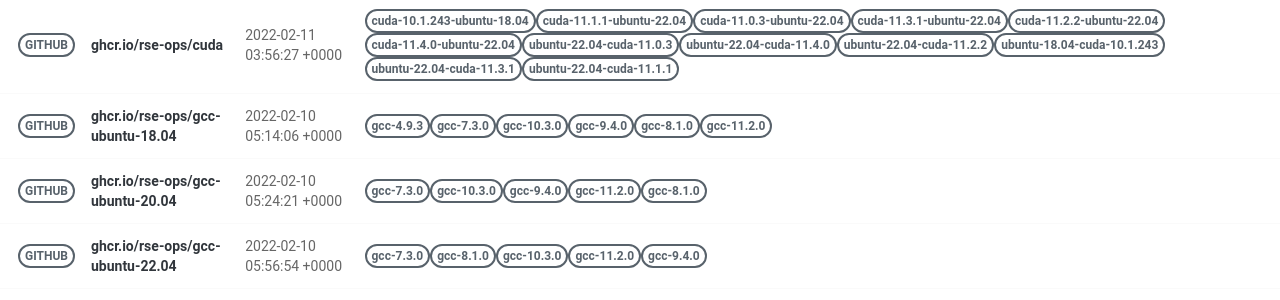
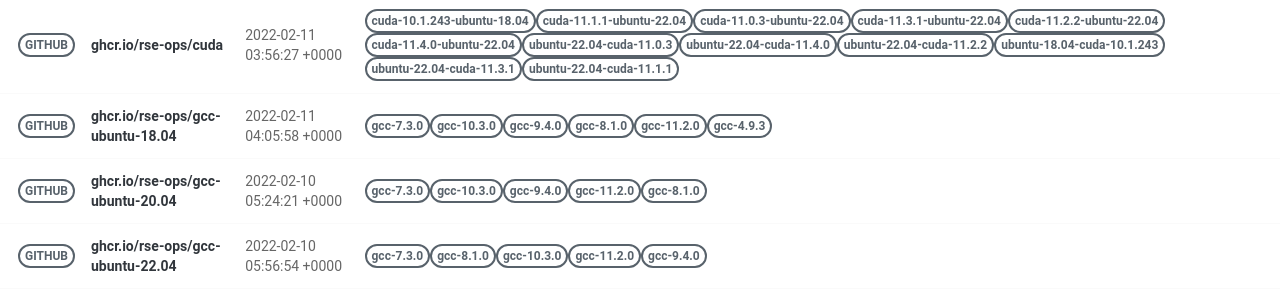
Before and after one commit to rse-ops/docker-images, a Jekyll site: the page built from pages/index.md, in a window 1280 px wide. Shown: the part 498-798 px from the top of the page. Built offline with Jekyll 4.4.1, drawn with Linux system fonts in a browser that asks for light colours; nearby versions of some CDN libraries.

Commit message:
Automated push to update library 2022-02-11

```diff
--- a/_library/ghcr.io-rse-ops-gcc-ubuntu-18.04.md
+++ b/_library/ghcr.io-rse-ops-gcc-ubuntu-18.04.md
@@ -1,14 +1,11 @@
 ---
 layout: container
 name: ghcr.io/rse-ops/gcc-ubuntu-18.04
-updated_at: 2022-02-10 05:14:06.011612
+updated_at: 2022-02-11 04:05:58.939732
 
 
 container_url: https://github.com/orgs/rse-ops/packages/container/package/gcc-ubuntu-18.04
 versions:
- - tag: gcc-4.9.3
-   dockerfile: https://github.com/rse-ops/docker-images/blob/main/ubuntu/gcc/Dockerfile
-   manifest: https://crane.ggcr.dev/manifest/ghcr.io/rse-ops/gcc-ubuntu-18.04:gcc-4.9.3
  - tag: gcc-7.3.0
    dockerfile: https://github.com/rse-ops/docker-images/blob/main/ubuntu/gcc/Dockerfile
    manifest: https://crane.ggcr.dev/manifest/ghcr.io/rse-ops/gcc-ubuntu-18.04:gcc-7.3.0
```
Also changed, not shown: other parts of _library/ghcr.io-rse-ops-gcc-ubuntu-18.04.md (+3 -0 lines).
